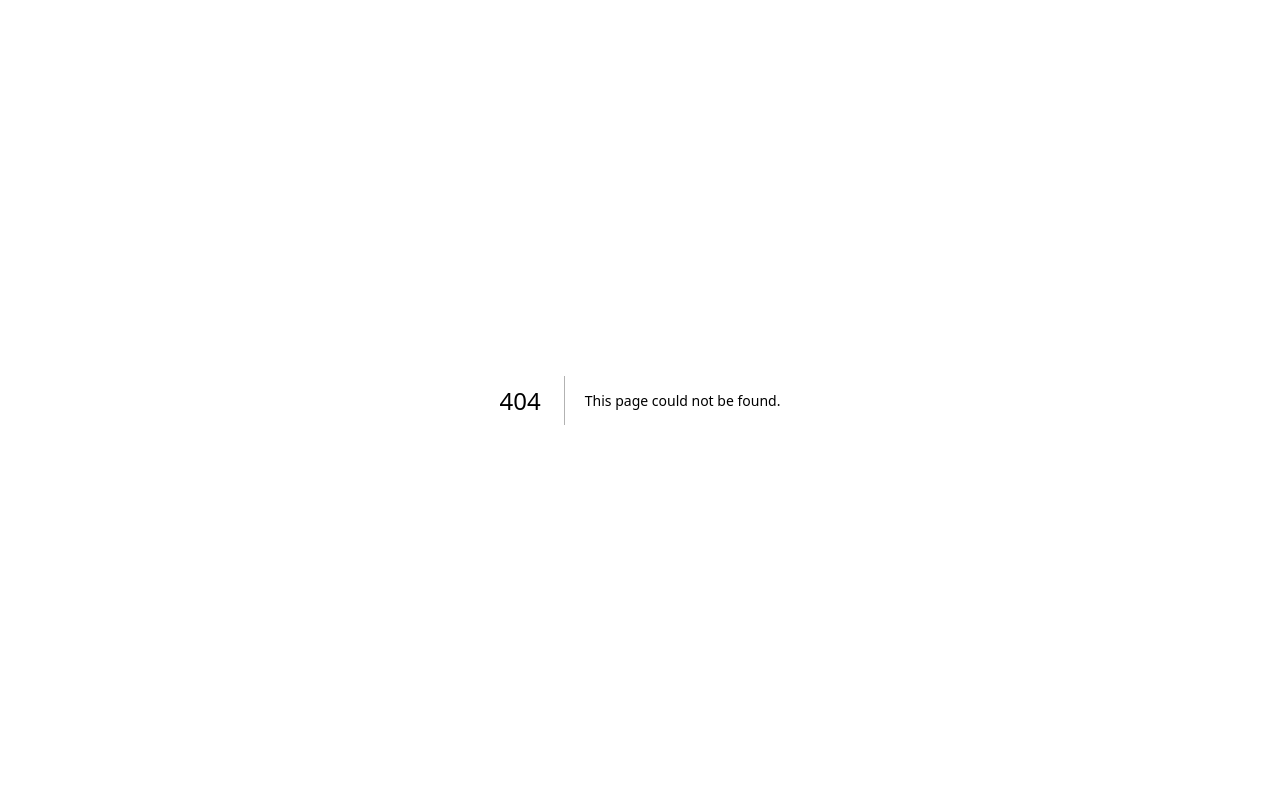
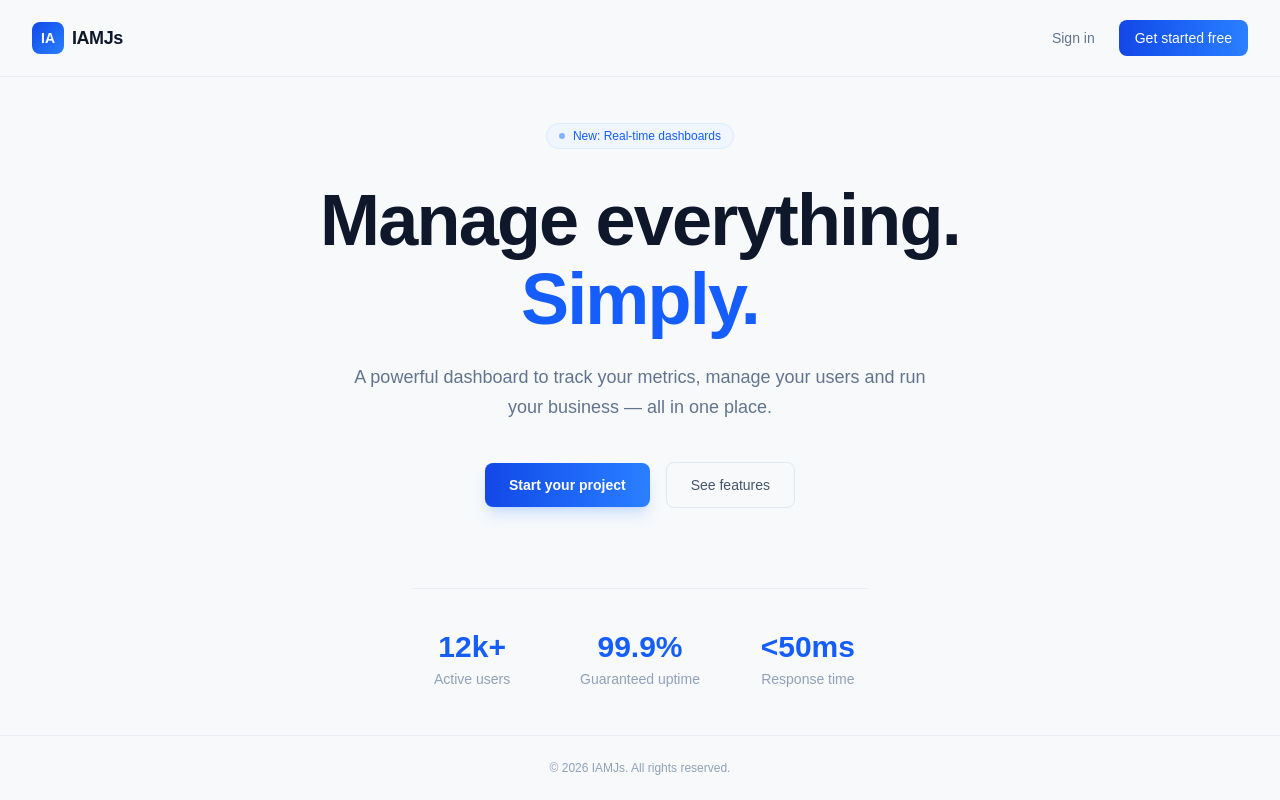
Before and after one commit to GuillaumeLaurin/IAMJs, a Next.js app in the folder client/: page /en in a window 1280 px wide. Before the commit this address had no page. Built offline with nearby package versions, Linux system fonts and the light colour scheme.

Commit message:
Refactor disposition of files

```diff
--- /dev/null
+++ b/client/app/[locale]/layout.tsx
@@ -0,0 +1,36 @@
+import { NextIntlClientProvider, useMessages } from "next-intl";
+import { notFound } from "next/navigation";
+import { routing } from "@/i18n/routing";
+import type { ReactNode } from "react";
+
+type Props = {
+  children: ReactNode;
+  params: Promise<{ locale: string }>;
+};
+
+export default async function LocaleLayout({ children, params }: Props) {
+  const { locale } = await params;
+
+  // Validate locale
+  if (!routing.locales.includes(locale as "fr" | "en")) {
+    notFound();
+  }
+
+  // Load messages for the active locale
+  let messages;
+  try {
+    messages = (await import(`../../messages/${locale}.json`)).default;
+  } catch {
+    notFound();
+  }
+
+  return (
+    <html lang={locale}>
+      <body>
+        <NextIntlClientProvider locale={locale} messages={messages}>
+          {children}
+        </NextIntlClientProvider>
+      </body>
+    </html>
+  );
+}
--- /dev/null
+++ b/client/app/[locale]/page.tsx
@@ -0,0 +1,92 @@
+import { useTranslations } from "next-intl";
+import { Link } from "@/i18n/navigation";
+
+export default function HomePage() {
+  const t = useTranslations("home");
+  const c = useTranslations("common");
+
+  return (
+    <div className="min-h-screen bg-[#f7f9fb] text-slate-900 flex flex-col">
+      {/* Navigation */}
+      <nav className="flex items-center justify-between px-8 py-5 border-b border-slate-200/60">
+        <div className="flex items-center gap-2">
+          <div className="w-8 h-8 rounded-lg bg-gradient-to-br from-blue-700 to-blue-500 flex items-center justify-center font-bold text-white text-sm">
+            IA
+          </div>
+          <span className="text-lg font-semibold tracking-tight">
+            {c("appName")}
+          </span>
+        </div>
+
+        <div className="flex items-center gap-6">
+          <Link
+            href="/login"
+            className="text-sm text-slate-500 hover:text-slate-900 transition-colors"
+          >
+            {t("signIn")}
+          </Link>
+          <Link
+            href="/register"
+            className="text-sm bg-gradient-to-r from-blue-700 to-blue-500 hover:from-blue-600 hover:to-blue-400 text-white font-medium px-4 py-2 rounded-lg transition-colors"
+          >
+            {t("getStarted")}
+          </Link>
+        </div>
+      </nav>
+
+      {/* Hero */}
+      <main className="flex-1 flex flex-col items-center justify-center px-8 text-center">
+        <div className="inline-flex items-center gap-2 px-3 py-1 rounded-full bg-blue-50 border border-blue-100 text-blue-600 text-xs font-medium mb-8">
+          <span className="w-1.5 h-1.5 rounded-full bg-blue-500 animate-pulse" />
+          {t("badge")}
+        </div>
+
+        <h1 className="text-5xl md:text-7xl font-bold tracking-tight leading-[1.1] max-w-3xl">
+          {t("heroLine1")}
+          <br />
+          <span className="text-blue-600">{t("heroLine2")}</span>
+        </h1>
+
+        <p className="mt-6 text-lg text-slate-500 max-w-xl leading-relaxed">
+          {t("heroDescription")}
+        </p>
+
+        <div className="flex items-center gap-4 mt-10">
+          <Link
+            href="/register"
+            className="bg-gradient-to-r from-blue-700 to-blue-500 hover:from-blue-600 hover:to-blue-400 text-white font-semibold px-6 py-3 rounded-lg transition-colors text-sm shadow-lg shadow-blue-500/20"
+          >
+            {t("ctaPrimary")}
+          </Link>
+          <a
+            href="#features"
+            className="border border-slate-200 hover:border-slate-300 text-slate-600 font-medium px-6 py-3 rounded-lg transition-colors text-sm"
+          >
+            {t("ctaSecondary")}
+          </a>
+        </div>
+
+        {/* Stats */}
+        <div className="grid grid-cols-3 gap-12 mt-20 pt-10 border-t border-slate-200/60">
+          {[
+            { value: "12k+", label: t("statUsers") },
+            { value: "99.9%", label: t("statUptime") },
+            { value: "<50ms", label: t("statResponse") },
+          ].map((stat) => (
+            <div key={stat.label} className="text-center">
+              <div className="text-3xl font-bold text-blue-600">
+                {stat.value}
+              </div>
+              <div className="text-sm text-slate-400 mt-1">{stat.label}</div>
+            </div>
+          ))}
+        </div>
+      </main>
+
+      {/* Footer */}
+      <footer className="px-8 py-6 border-t border-slate-200/60 text-center text-xs text-slate-400">
+        {c("copyright")}
+      </footer>
+    </div>
+  );
+}
--- a/client/app/layout.tsx
+++ b/client/app/layout.tsx
@@ -1,30 +1,6 @@
-import type { Metadata } from 'next';
-import { Geist, Geist_Mono } from 'next/font/google';
-import './globals.css';
+import type { ReactNode } from "react";
+import "./globals.css";
 
-const geistSans = Geist({
-  variable: '--font-geist-sans',
-  subsets: ['latin'],
-});
-
-const geistMono = Geist_Mono({
-  variable: '--font-geist-mono',
-  subsets: ['latin'],
-});
-
-export const metadata: Metadata = {
-  title: 'Create Next App',
-  description: 'Generated by create next app',
-};
-
-export default function RootLayout({
-  children,
-}: Readonly<{
-  children: React.ReactNode;
-}>) {
-  return (
-    <html lang="en" className={`${geistSans.variable} ${geistMono.variable} h-full antialiased`}>
-      <body className="min-h-full flex flex-col">{children}</body>
-    </html>
-  );
+export default function RootLayout({ children }: { children: ReactNode }) {
+  return children;
 }
--- a/client/app/page.tsx
+++ /dev/null
@@ -1,65 +0,0 @@
-import Image from 'next/image';
-
-export default function Home() {
-  return (
-    <div className="flex flex-col flex-1 items-center justify-center bg-zinc-50 font-sans dark:bg-black">
-      <main className="flex flex-1 w-full max-w-3xl flex-col items-center justify-between py-32 px-16 bg-white dark:bg-black sm:items-start">
-        <Image
-          className="dark:invert"
-          src="/next.svg"
-          alt="Next.js logo"
-          width={100}
-          height={20}
-          priority
-        />
-        <div className="flex flex-col items-center gap-6 text-center sm:items-start sm:text-left">
-          <h1 className="max-w-xs text-3xl font-semibold leading-10 tracking-tight text-black dark:text-zinc-50">
-            To get started, edit the page.tsx file.
-          </h1>
-          <p className="max-w-md text-lg leading-8 text-zinc-600 dark:text-zinc-400">
-            Looking for a starting point or more instructions? Head over to{' '}
-            <a
-              href="https://vercel.com/templates?framework=next.js&utm_source=create-next-app&utm_medium=appdir-template-tw&utm_campaign=create-next-app"
-              className="font-medium text-zinc-950 dark:text-zinc-50"
-            >
-              Templates
-            </a>{' '}
-            or the{' '}
-            <a
-              href="https://nextjs.org/learn?utm_source=create-next-app&utm_medium=appdir-template-tw&utm_campaign=create-next-app"
-              className="font-medium text-zinc-950 dark:text-zinc-50"
-            >
-              Learning
-            </a>{' '}
-            center.
-          </p>
-        </div>
-        <div className="flex flex-col gap-4 text-base font-medium sm:flex-row">
-          <a
-            className="flex h-12 w-full items-center justify-center gap-2 rounded-full bg-foreground px-5 text-background transition-colors hover:bg-[#383838] dark:hover:bg-[#ccc] md:w-[158px]"
-            href="https://vercel.com/new?utm_source=create-next-app&utm_medium=appdir-template-tw&utm_campaign=create-next-app"
-            target="_blank"
-            rel="noopener noreferrer"
-          >
-            <Image
-              className="dark:invert"
-              src="/vercel.svg"
-              alt="Vercel logomark"
-              width={16}
-              height={16}
-            />
-            Deploy Now
-          </a>
-          <a
-            className="flex h-12 w-full items-center justify-center rounded-full border border-solid border-black/[.08] px-5 transition-colors hover:border-transparent hover:bg-black/[.04] dark:border-white/[.145] dark:hover:bg-[#1a1a1a] md:w-[158px]"
-            href="https://nextjs.org/docs?utm_source=create-next-app&utm_medium=appdir-template-tw&utm_campaign=create-next-app"
-            target="_blank"
-            rel="noopener noreferrer"
-          >
-            Documentation
-          </a>
-        </div>
-      </main>
-    </div>
-  );
-}
```
